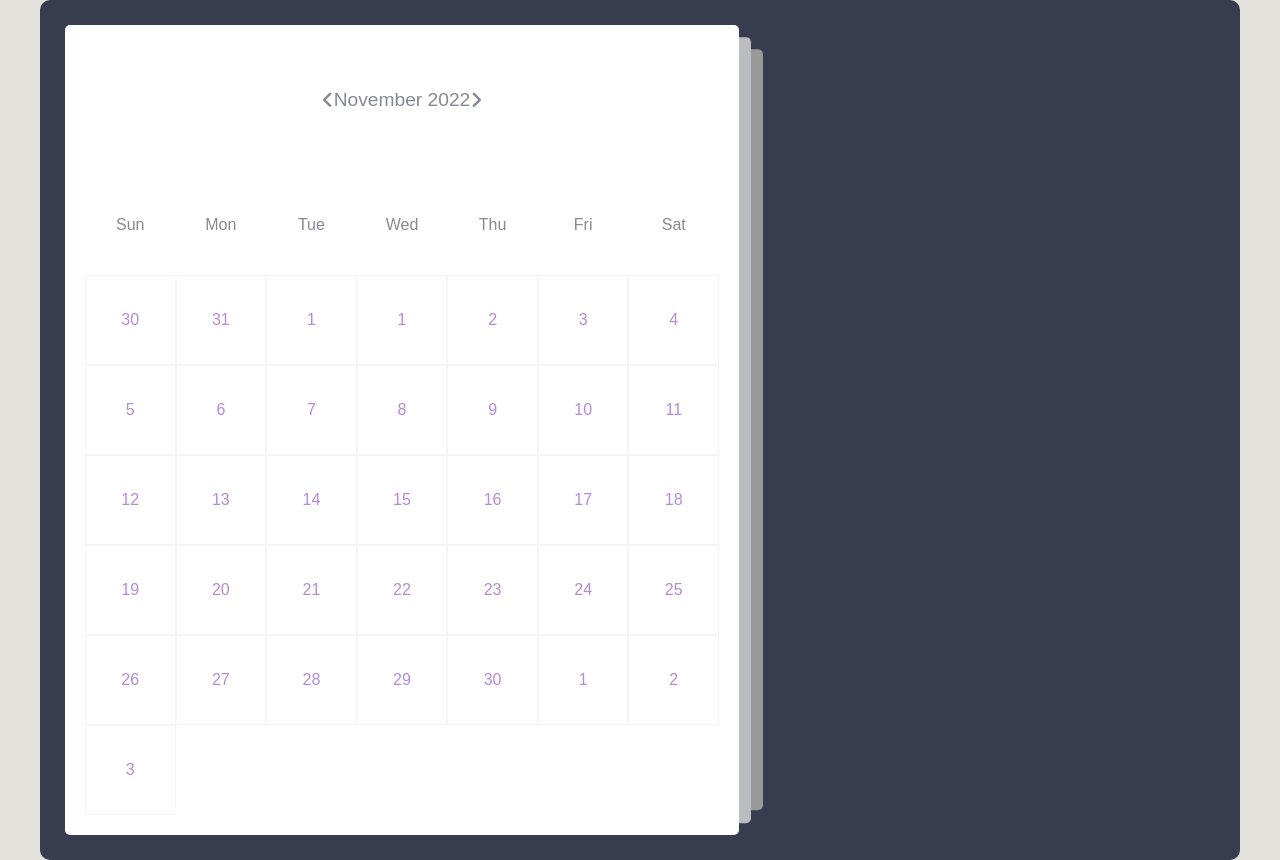
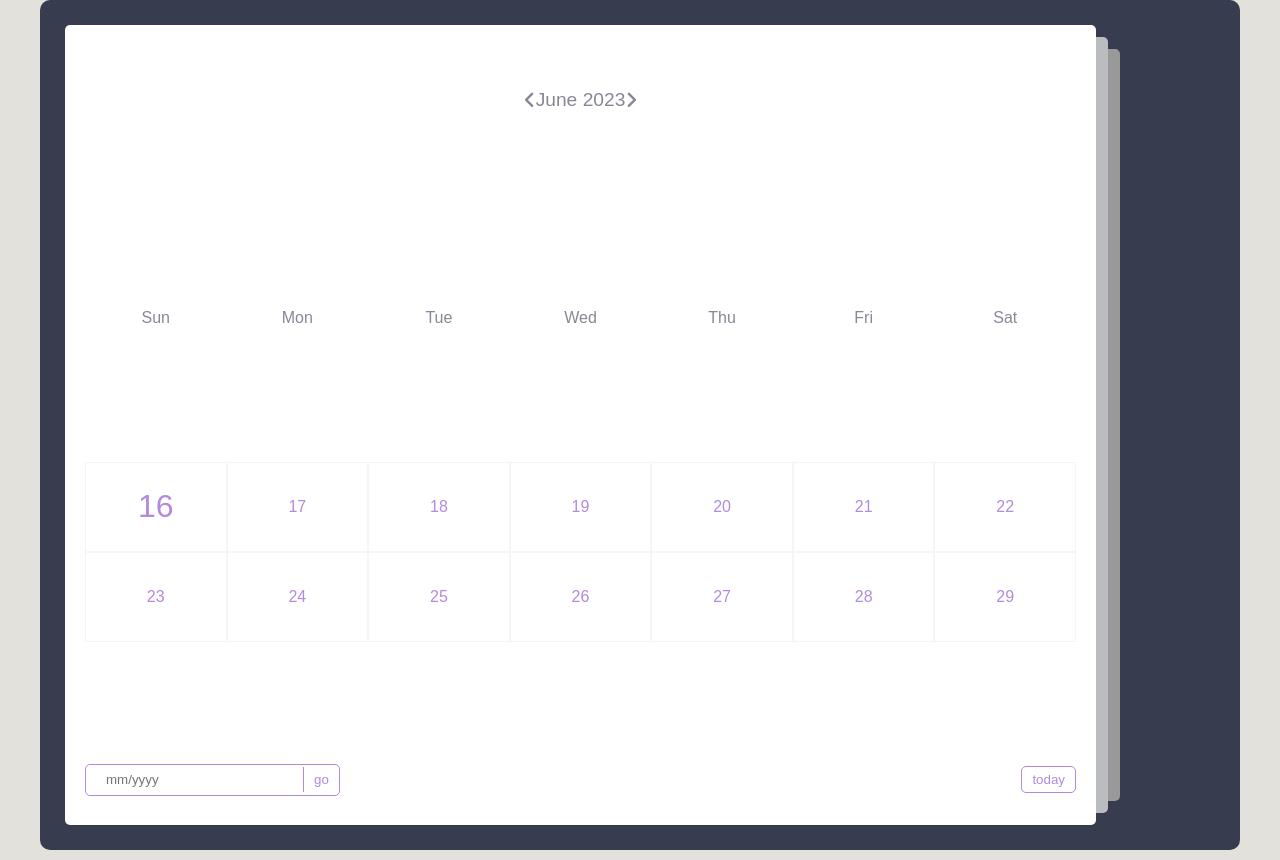
Before and after one commit to AndreyOliveira2019/CalendarioToDoList, a plain HTML site: page index.html in a window 1280 px wide. Drawn offline with Linux system fonts and the light colour scheme.

Commit message:
atualizações

```diff
--- a/index.html
+++ b/index.html
@@ -26,42 +26,14 @@
                     <div>sat</div>
                 </div>
                 <div class="days">
-                    <div class="day prev-date">30</div>
-                    <div class="day prev-date">31</div>
-                    <div class="day">1</div>
-                    <div class="day">1</div>
-                    <div class="day">2</div>
-                    <div class="day">3</div>
-                    <div class="day">4</div>
-                    <div class="day">5</div>
-                    <div class="day">6</div>
-                    <div class="day">7</div>
-                    <div class="day">8</div>
-                    <div class="day">9</div>
-                    <div class="day">10</div>
-                    <div class="day">11</div>
-                    <div class="day">12</div>
-                    <div class="day">13</div>
-                    <div class="day">14</div>
-                    <div class="day today active">15</div>
-                    <div class="day">16</div>
-                    <div class="day">17</div>
-                    <div class="day">18</div>
-                    <div class="day">19</div>
-                    <div class="day">20</div>
-                    <div class="day">21</div>
-                    <div class="day">22</div>
-                    <div class="day">23</div>
-                    <div class="day">24</div>
-                    <div class="day">25</div>
-                    <div class="day">26</div>
-                    <div class="day">27</div>
-                    <div class="day">28</div>
-                    <div class="day">29</div>
-                    <div class="day">30</div>
-                    <div class="day next-date">1</div>
-                    <div class="day next-date">2</div>
-                    <div class="day next-date">3</div>
+
+                </div>
+                <div class="goto-today">
+                    <div class="goto">
+                        <input type="text" placeholder="mm/yyyy" class="date-input">
+                        <button class="goto-btn">go</button>
+                    </div>
+                    <button class="today-btn">today</button>
                 </div>
             </div>
         </div>
--- a/script.js
+++ b/script.js
@@ -0,0 +1,70 @@
+const calendar = document.querySelector(".calendar"),
+date = document.querySelector(".date"),
+daysContainer = document.querySelector(".days"),
+prev = document.querySelector(".prev"),
+next = document.querySelector(".next");
+
+let today = new Date();
+let activeDay;
+let month = today.getMonth();
+let year = today.getFullYear();
+
+const months = [
+    "January",
+    "February",
+    "March",
+    "April",
+    "May",
+    "June",
+    "July",
+    "August",
+    "September",
+    "October",
+    "November",
+    "December",
+];
+
+//function to add days
+
+function initCalendar() {
+    //to get prev month days and current month all days and rem next month days
+    const firstDay = new Date(year, month, 1);
+    const lastDay = new Date(year, month + 1, 0);
+    const prevLastDay = new Date(year, month, 0);
+    const prevDays = prevLastDay.getDate();
+    const lastDate = lastDay.getDate();
+    const day = firstDay.getDate();
+    const nextDays = 7 - lastDay.getDay() -1;
+
+
+    //update date top of calendar
+    date.innerHTML = months[month] + " " + year;
+
+    //adding days on dom
+    let days = "";
+
+    //prev month days
+    for (let x = day; x > 0; x--){
+        days = `<div class="day prev-date" >${prevDays - x + 1}</div>`;
+    }
+
+    //current month days
+    for(let i = 1; i < lastDate; i++){
+        //if day is today add class today
+        if(
+            i == new Date().getDate() &&
+            year == new Date().getFullYear() &&
+            month == new Date().getMonth()
+         ) {
+            days = `<div class="day today" >${i}</div>`;
+         }
+         //add remaing as it is
+         else {
+            days += `<div class="day " >${i}</div>`;
+         }
+    }
+
+    daysContainer.innerHTML = days;
+}
+
+initCalendar();
--- a/style.css
+++ b/style.css
@@ -26,7 +26,7 @@ body{
     background-color: #373c4f;
 }
 .left{
-    width: 60%;
+    width: 90%;
     padding: 20px;
 }
 .calendar{
@@ -115,3 +115,98 @@ body{
     color: var(--primary-clr);
     border: 1px solid #f5f5f5;
 }
+.calendar .day:not(.prev-date, .next-date):hover{
+    color: #fff;
+    background-color: var(--primary-clr);
+}
+.calendar .days .prev-date,
+.calendar .days .next-date{
+    color:#b3b3b3;
+}
+.calendar .days .active{
+    position: relative;
+    font-size: 2rem;
+    color: #fff;
+    background-color: var(--primary-clr);
+}
+.calendar .days .active::before{
+    content: '';
+    position: absolute;
+    top: 0;
+    left: 0;
+    width: 100%;
+    height: 100%;
+    box-shadow: 0 0 10px 2px var(--primary-clr);
+}
+.calendar .days .today{
+    font-size: 2rem;
+}
+.calendar .days .event{
+    position:relative
+}
+.calendar .days .event::after{
+    content: "";
+    position: absolute;
+    bottom: 10%;
+    left: 50%;
+    width: 75%;
+    height: 6px;
+    border-radius: 30px;
+    transform: translateX(-50%);
+    background-color: var(--primary-clr);
+}
+.calendar .event:hover::after{
+    background-color: #fff;
+}
+.calendar .active:hover::after{
+    background-color: #fff;
+    bottom: 20%;
+}
+.calendar .active.event{
+    padding-bottom: 10px;
+}
+.calendar .goto-today{
+    width: 100%;
+    height: 50px;
+    display: flex;
+    align-items: center;
+    justify-content: space-between;
+    gap: 5px;
+    padding: 0 20px;
+    margin-bottom: 20px;
+    color: var(--primary-clr)
+}
+.calendar .goto-today .goto{
+    display: flex;
+    align-items: center;
+    border-radius: 5px;
+    overflow: hidden;
+    border: 1px solid var(--primary-clr)
+}
+.calendar .goto-today .goto input{
+    width: 100%;
+    height: 30px;
+    outline: none;
+    border: none;
+    border-radius: 5px;
+    padding: 0 20px;
+    color: var(--primary-clr);
+    border-radius: 5px;
+}
+.calendar .goto-today button{
+    padding: 5px 10px;
+    border: 1px solid var(--primary-clr);
+    border-radius: 5px;
+    background-color: transparent;
+    cursor: pointer;
+    color: var(--primary-clr);
+}
+.calendar .goto-today button:hover{
+    color:#fff;
+    background-color: var(--primary-clr);
+}
+.calendar .goto-today .goto button{
+    border: none;
+    border-left: 1px solid var(--primary-clr);
+    border-radius: 0;
+}
```
